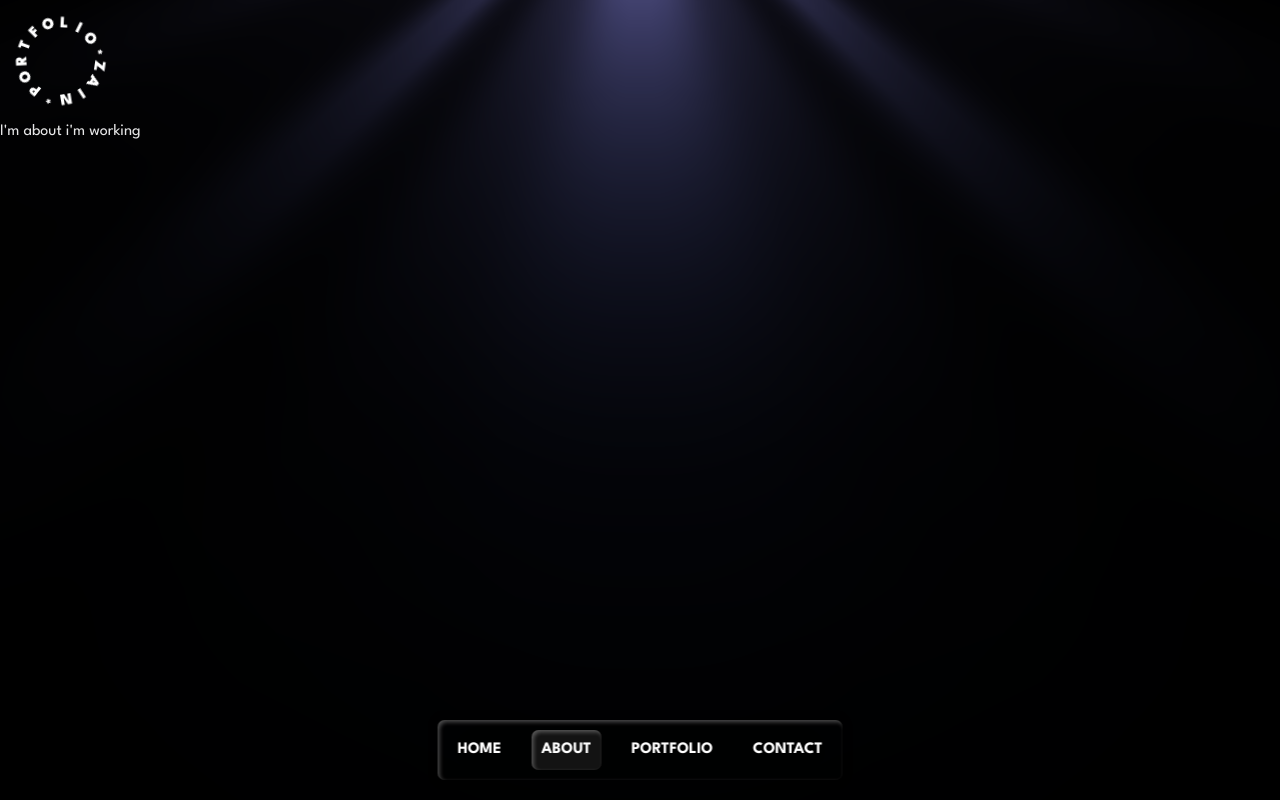
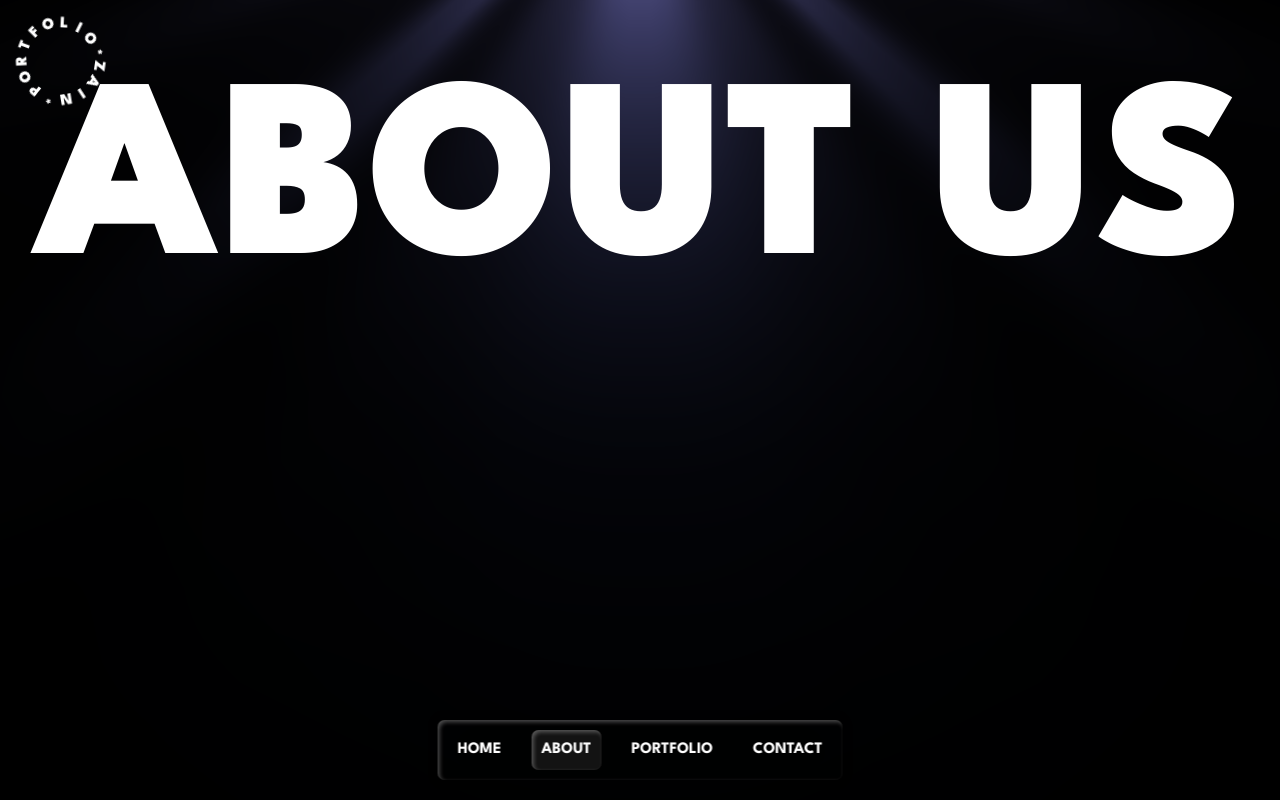
Before and after one commit to syedzainulabidin/ReactPortfolio, a React (Vite) app: page /about in a window 1280 px wide. Built offline with nearby package versions, Linux system fonts and the light colour scheme.

Commit message:
About Page

```diff
--- a/src/pages/About.jsx
+++ b/src/pages/About.jsx
@@ -1,11 +1,13 @@
-import React from 'react'
+import React from "react";
 
 const About = () => {
   return (
-    <div className='text-white'>
-      I'm about i'm working
+    <div className="about text-white w-full absolute">
+      <h1 className="text-[20vw] font-black text-center overflow-x-hidden">
+        ABOUT US
+      </h1>
     </div>
-  )
-}
+  );
+};
 
-export default About
+export default About;
--- a/src/raw/CircularText.css
+++ b/src/raw/CircularText.css
@@ -1,8 +1,9 @@
 .circular-text {
-  margin: 10px;
+  left: 10px;
+  top: 10px;
   border-radius: 50%;
   width: 100px;
-  position: relative;
+  position: fixed;
   height: 100px;
   font-weight: bold;
   color: #fff;
@@ -15,7 +16,7 @@
 
 @media (max-width: 576px) {
   .circular-text {
-    margin: 20px auto;
+    left: calc(50% - 50px);
   }
 }
 
```
Also changed, not shown: src/index.css (line endings or trailing spaces).
